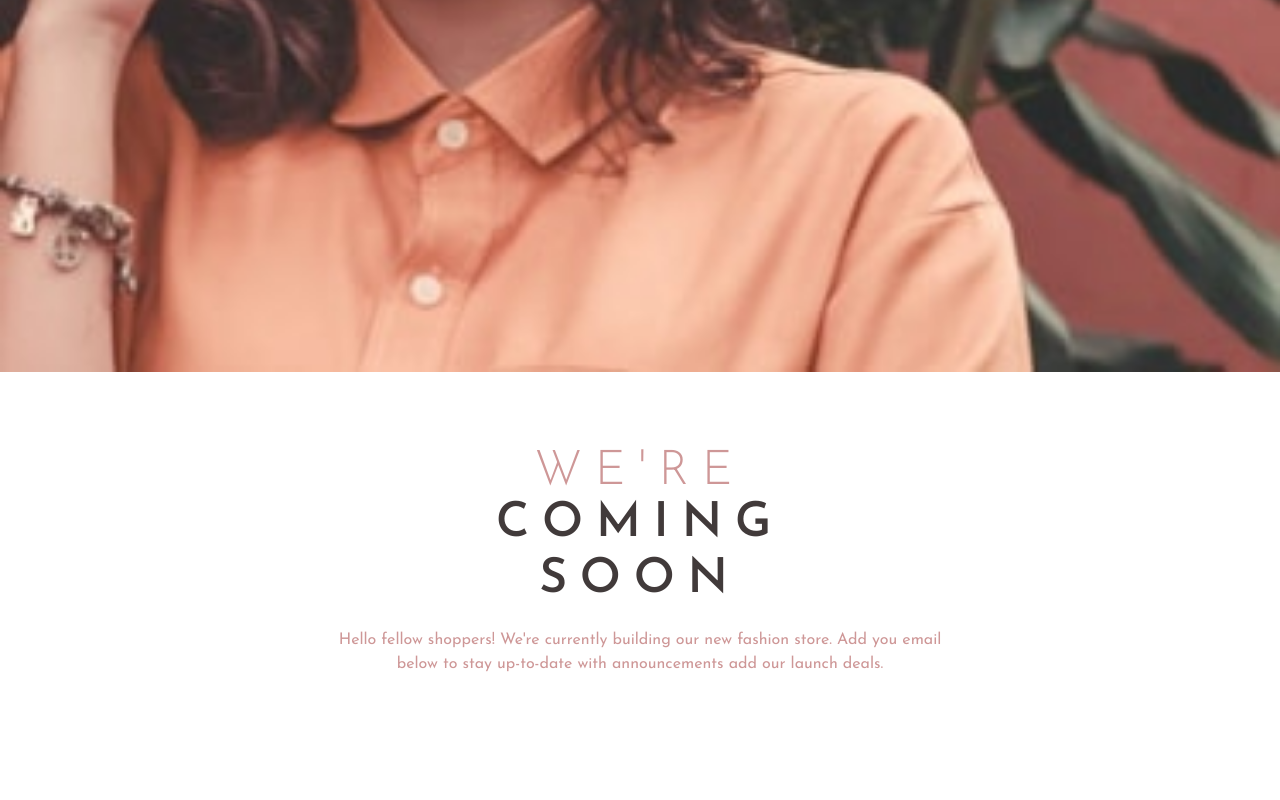
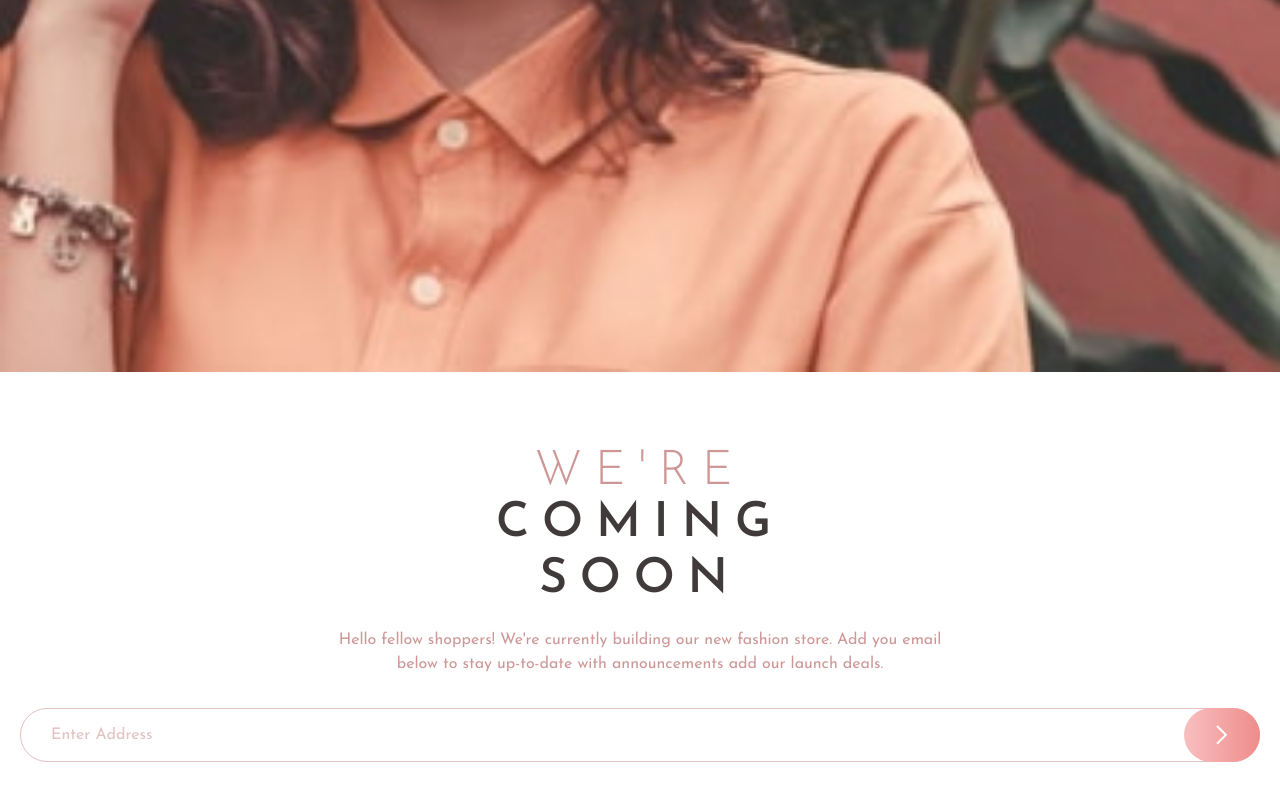
Before and after one commit to rakibulrahmandev/base-apparel, a React (Vite) app: page / in a window 1280 px wide. Shown: the part 572-1372 px from the top of the page. Before the commit the page ends 1324 px from the top, so only its background shows below. Built offline with nearby package versions, Linux system fonts and the light colour scheme.

Commit message:
input and button also done

```diff
--- a/src/components/Main/Main.jsx
+++ b/src/components/Main/Main.jsx
@@ -17,6 +17,16 @@ export default function Main() {
                     <div className="w-full max-w-2xl text-center px-5 mt-5">
                         <p className="text-base font-normal text-primary-pink-400">Hello fellow shoppers! We're currently building our new fashion store. Add you email below to stay up-to-date with announcements add our launch deals.</p>
                     </div>
+                    <div className="w-full flex items-center justify-center px-5 mt-8">
+                        <div className="w-full">
+                            <form className="w-full relative" onSubmit={(e) => e.preventDefault()}>
+                                <input type="text" placeholder="Enter Address" className="w-full text-base font-normal text-neutral-gray-900 border border-primary-pink-400/60 rounded-full py-3.5 pl-7.5 outline-none transition-colors placeholder:text-primary-pink-400/60" />
+                                <button type="submit" className="w-19 h-[54px] bg-gradient-to-r from-[hsl(0_80%_86%)] to-[hsl(0_74%_74%)] rounded-full flex items-center justify-center absolute top-0 right-0 cursor-pointer transition-colors duration-200 ease-in hover:from-[hsl(0_74%_74%)] hover:to-[hsl(0_80%_86%)]">
+                                    <img src="/public/icon-arrow.svg" alt="arrow icon" />
+                                </button>
+                            </form>
+                        </div>
+                    </div>
                 </div>
             </main>
         </>
--- a/src/index.css
+++ b/src/index.css
@@ -10,8 +10,8 @@
     --color-neutral-gray-900: hsl(0, 6%, 24%);
 
     /* ------------------------------------ gradients colors */
-    --color-gradient-light: linear-gradient(135deg, hsl(0, 0%, 100%), hsl(0, 100%, 98%));
-    --color-gradient-pink: linear-gradient(135deg, hsl(0, 80%, 86%,), hsl(0, 74%, 74%));
+    --gradient-color-light: linear-gradient(135deg, hsl(0, 0%, 100%), hsl(0, 100%, 98%));
+    --gradient-pink: linear-gradient(135deg, hsl(0, 80%, 86%,), hsl(0, 74%, 74%));
 
     /* ------------------------------------ gradients colors */
     --font-josefin: "Josefin Sans", sans-serif;
```
